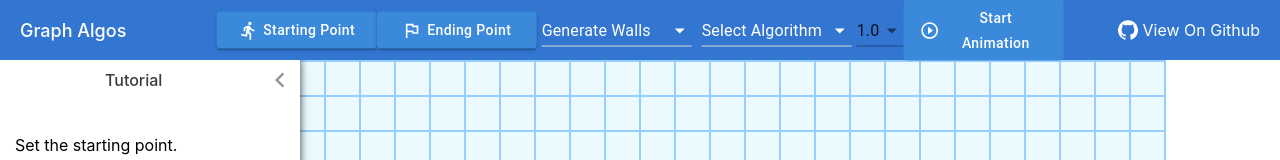
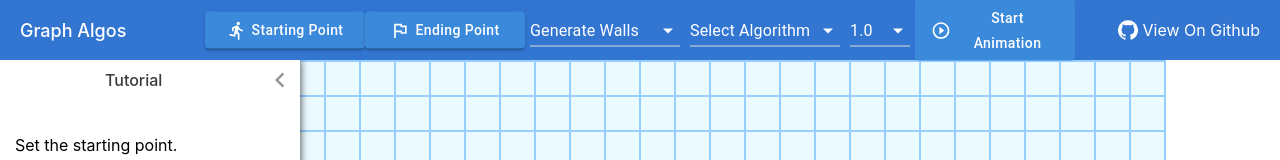
Before and after one commit to DanielJDupont/graph-algos, a Next.js app: page / in a window 1280 px wide. Shown: the top 160 px of the page. Built offline with nearby package versions, Linux system fonts and the light colour scheme.

Commit message:
modularized navbar inputs further

```diff
--- a/components/navbar/index.tsx
+++ b/components/navbar/index.tsx
@@ -4,32 +4,24 @@ import clsx from 'clsx';
 import { MatrixContext } from '../matrixContext';
 import { useWindowSize } from '../hooks/windowSize';
 import {
-  AlgorithmSelector,
   EndingPointButton,
-  MazeGeneratorSelector,
-  PlaybackSpeedSelector,
   ResetButton,
   StartAnimationButton,
   StartingPointButton,
-} from './inputElements/inputElements';
+} from './inputElements/buttons';
+import {
+  AlgorithmSelector,
+  MazeGeneratorSelector,
+  PlaybackSpeedSelector,
+} from './inputElements/selectors';
 
 import { Button, MenuItem, Menu } from '@material-ui/core';
-import { ReplayOutlined, GitHub } from '@material-ui/icons';
+import { GitHub } from '@material-ui/icons';
 
 import styles from './index.module.scss';
 
 export const Navbar: React.FC = () => {
-  const {
-    isDisplayingAlgorithm,
-    setIsDisplayingAlgorithm,
-    algorithmChoice,
-    setAlgorithmChoice,
-    matrix,
-    setMatrix,
-    setProcessList,
-    playbackSpeed,
-    setPlaybackSpeed,
-  } = useContext(MatrixContext);
+  const { isDisplayingAlgorithm } = useContext(MatrixContext);
 
   const { width } = useWindowSize();
 
--- /dev/null
+++ b/components/navbar/inputElements/buttons.module.scss
@@ -0,0 +1,17 @@
+.button {
+  text-transform: none !important;
+  color: white !important;
+  background-color: #3b89da !important;
+  margin: 0 5px;
+  width: 160px;
+
+  &.buttonActive {
+    background-color: #67aaf1 !important;
+    font-weight: 600 !important;
+  }
+
+  .icon {
+    margin-right: 5px;
+    font-size: 20px;
+  }
+}
--- a/components/navbar/inputElements/inputElements.tsx
+++ b/components/navbar/inputElements/buttons.tsx
@@ -3,14 +3,9 @@ import clsx from 'clsx';
 
 import { MatrixContext } from '../../matrixContext';
 import { breadthFirstSearch, depthFirstSearch } from '../../matrix/algorithms';
-import {
-  AlgorithmChoice,
-  MAZE_GENERATOR,
-  MouseMode,
-  PLAYBACK_SPEED,
-} from '../../dataTypes';
+import { AlgorithmChoice, MouseMode } from '../../dataTypes';
 
-import { Tooltip, Button, Select, MenuItem } from '@material-ui/core';
+import { Tooltip, Button } from '@material-ui/core';
 import {
   DirectionsRunOutlined,
   FlagOutlined,
@@ -18,7 +13,7 @@ import {
   ReplayOutlined,
 } from '@material-ui/icons';
 
-import styles from './inputElements.module.scss';
+import styles from './buttons.module.scss';
 
 export const StartingPointButton: React.FC = () => {
   const { mouseMode, setMouseMode, isDisplayingAlgorithm } = useContext(
@@ -115,92 +110,6 @@ export const StartAnimationButton: React.FC = () => {
   );
 };
 
-// Allows the user to clear all walls, generate a maze, generate random walls.
-export const MazeGeneratorSelector: React.FC = () => {
-  const { mazeGenerator, setMazeGenerator, isDisplayingAlgorithm } = useContext(
-    MatrixContext
-  );
-
-  return (
-    <Select
-      className={styles.selector}
-      value={mazeGenerator}
-      disabled={isDisplayingAlgorithm}
-      onChange={(event: any) => {
-        setMazeGenerator(event.target.value);
-      }}
-    >
-      <MenuItem value={MAZE_GENERATOR.GENERATE_WALLS} disabled>
-        Generate Walls
-      </MenuItem>
-
-      <MenuItem value={MAZE_GENERATOR.CLEAR}>Clear</MenuItem>
-
-      <MenuItem value={MAZE_GENERATOR.RECURSIVE_MAZE}>Recursive Maze</MenuItem>
-
-      <MenuItem value={MAZE_GENERATOR.SCATTER}>Scatter</MenuItem>
-    </Select>
-  );
-};
-
-export const AlgorithmSelector: React.FC = () => {
-  const {
-    algorithmChoice,
-    setAlgorithmChoice,
-    isDisplayingAlgorithm,
-  } = useContext(MatrixContext);
-
-  return (
-    <Select
-      className={styles.selector}
-      value={algorithmChoice}
-      disabled={isDisplayingAlgorithm}
-      onChange={(event: any) => {
-        setAlgorithmChoice(event.target.value);
-      }}
-    >
-      <MenuItem value={AlgorithmChoice.ChooseYourAlgorithm} disabled>
-        Select Algorithm
-      </MenuItem>
-
-      <MenuItem value={AlgorithmChoice.DepthFirstSearch}>
-        Depth First Search
-      </MenuItem>
-
-      <MenuItem value={AlgorithmChoice.BreadthFirstSearch}>
-        Breadth First Search
-      </MenuItem>
-    </Select>
-  );
-};
-
-export const PlaybackSpeedSelector: React.FC = () => {
-  const { playbackSpeed, setPlaybackSpeed, isDisplayingAlgorithm } = useContext(
-    MatrixContext
-  );
-
-  return (
-    <Select
-      className={styles.playbackSelector}
-      value={playbackSpeed}
-      disabled={isDisplayingAlgorithm}
-      onChange={(event: any) => {
-        setPlaybackSpeed(event.target.value);
-      }}
-    >
-      <MenuItem disabled>Playback Speed</MenuItem>
-      <MenuItem value={PLAYBACK_SPEED['_0.25']}>0.25</MenuItem>
-      <MenuItem value={PLAYBACK_SPEED['_0.50']}>0.5</MenuItem>
-      <MenuItem value={PLAYBACK_SPEED['_0.75']}>0.75</MenuItem>
-      <MenuItem value={PLAYBACK_SPEED['_1.00']}>1.0</MenuItem>
-      <MenuItem value={PLAYBACK_SPEED['_1.25']}>1.25</MenuItem>
-      <MenuItem value={PLAYBACK_SPEED['_1.50']}>1.50</MenuItem>
-      <MenuItem value={PLAYBACK_SPEED['_1.75']}>1.75</MenuItem>
-      <MenuItem value={PLAYBACK_SPEED['_2.00']}>2.0</MenuItem>
-    </Select>
-  );
-};
-
 export const ResetButton: React.FC = () => {
   const {
     setIsDisplayingAlgorithm,
--- a/components/navbar/inputElements/inputElements.module.scss
+++ b/components/navbar/inputElements/selectors.module.scss
@@ -1,21 +1,3 @@
-.button {
-  text-transform: none !important;
-  color: white !important;
-  background-color: #3b89da !important;
-  margin: 0 5px;
-  width: 160px;
-
-  &.buttonActive {
-    background-color: #67aaf1 !important;
-    font-weight: 600 !important;
-  }
-
-  .icon {
-    margin-right: 5px;
-    font-size: 20px;
-  }
-}
-
 .selector {
   color: white !important;
   margin: 0 5px;
@@ -36,3 +18,24 @@
     border-color: rgb(215, 215, 215) !important;
   }
 }
+
+.playbackSelector {
+  color: white !important;
+  margin: 0 5px;
+  width: 60px;
+  svg {
+    color: white !important;
+  }
+
+  &:hover:not(.Mui-disabled):before {
+    border-color: rgb(220, 220, 220) !important;
+  }
+
+  &:before {
+    border-color: rgb(215, 215, 215) !important;
+  }
+
+  &:after {
+    border-color: rgb(215, 215, 215) !important;
+  }
+}
--- /dev/null
+++ b/components/navbar/inputElements/selectors.tsx
@@ -0,0 +1,98 @@
+import { useContext } from 'react';
+
+import { MatrixContext } from '../../matrixContext';
+import {
+  AlgorithmChoice,
+  MAZE_GENERATOR,
+  PLAYBACK_SPEED,
+} from '../../dataTypes';
+
+import { Select, MenuItem } from '@material-ui/core';
+
+import styles from './selectors.module.scss';
+
+// Allows the user to clear all walls, generate a maze, generate random walls.
+export const MazeGeneratorSelector: React.FC = () => {
+  const { mazeGenerator, setMazeGenerator, isDisplayingAlgorithm } = useContext(
+    MatrixContext
+  );
+
+  return (
+    <Select
+      className={styles.selector}
+      value={mazeGenerator}
+      disabled={isDisplayingAlgorithm}
+      onChange={(event: any) => {
+        setMazeGenerator(event.target.value);
+      }}
+    >
+      <MenuItem value={MAZE_GENERATOR.GENERATE_WALLS} disabled>
+        Generate Walls
+      </MenuItem>
+
+      <MenuItem value={MAZE_GENERATOR.CLEAR}>Clear</MenuItem>
+
+      <MenuItem value={MAZE_GENERATOR.RECURSIVE_MAZE}>Recursive Maze</MenuItem>
+
+      <MenuItem value={MAZE_GENERATOR.SCATTER}>Scatter</MenuItem>
+    </Select>
+  );
+};
+
+export const AlgorithmSelector: React.FC = () => {
+  const {
+    algorithmChoice,
+    setAlgorithmChoice,
+    isDisplayingAlgorithm,
+  } = useContext(MatrixContext);
+
+  return (
+    <Select
+      className={styles.selector}
+      value={algorithmChoice}
+      disabled={isDisplayingAlgorithm}
+      onChange={(event: any) => {
+        setAlgorithmChoice(event.target.value);
+      }}
+    >
+      <MenuItem value={AlgorithmChoice.ChooseYourAlgorithm} disabled>
+        Select Algorithm
+      </MenuItem>
+
+      <MenuItem value={AlgorithmChoice.DepthFirstSearch}>
+        Depth First Search
+      </MenuItem>
+
+      <MenuItem value={AlgorithmChoice.BreadthFirstSearch}>
+        Breadth First Search
+      </MenuItem>
+    </Select>
+  );
+};
+
+export const PlaybackSpeedSelector: React.FC = () => {
+  const { playbackSpeed, setPlaybackSpeed, isDisplayingAlgorithm } = useContext(
+    MatrixContext
+  );
+
+  return (
+    <Select
+      className={styles.playbackSelector}
+      value={playbackSpeed}
+      disabled={isDisplayingAlgorithm}
+      onChange={(event: any) => {
+        setPlaybackSpeed(event.target.value);
+      }}
+    >
+      <MenuItem disabled>Playback Speed</MenuItem>
+      <MenuItem value={PLAYBACK_SPEED['_0.25']}>0.25</MenuItem>
+      <MenuItem value={PLAYBACK_SPEED['_0.50']}>0.5</MenuItem>
+      <MenuItem value={PLAYBACK_SPEED['_0.75']}>0.75</MenuItem>
+      <MenuItem value={PLAYBACK_SPEED['_1.00']}>1.0</MenuItem>
+      <MenuItem value={PLAYBACK_SPEED['_1.25']}>1.25</MenuItem>
+      <MenuItem value={PLAYBACK_SPEED['_1.50']}>1.50</MenuItem>
+      <MenuItem value={PLAYBACK_SPEED['_1.75']}>1.75</MenuItem>
+      <MenuItem value={PLAYBACK_SPEED['_2.00']}>2.0</MenuItem>
+    </Select>
+  );
+};
```
